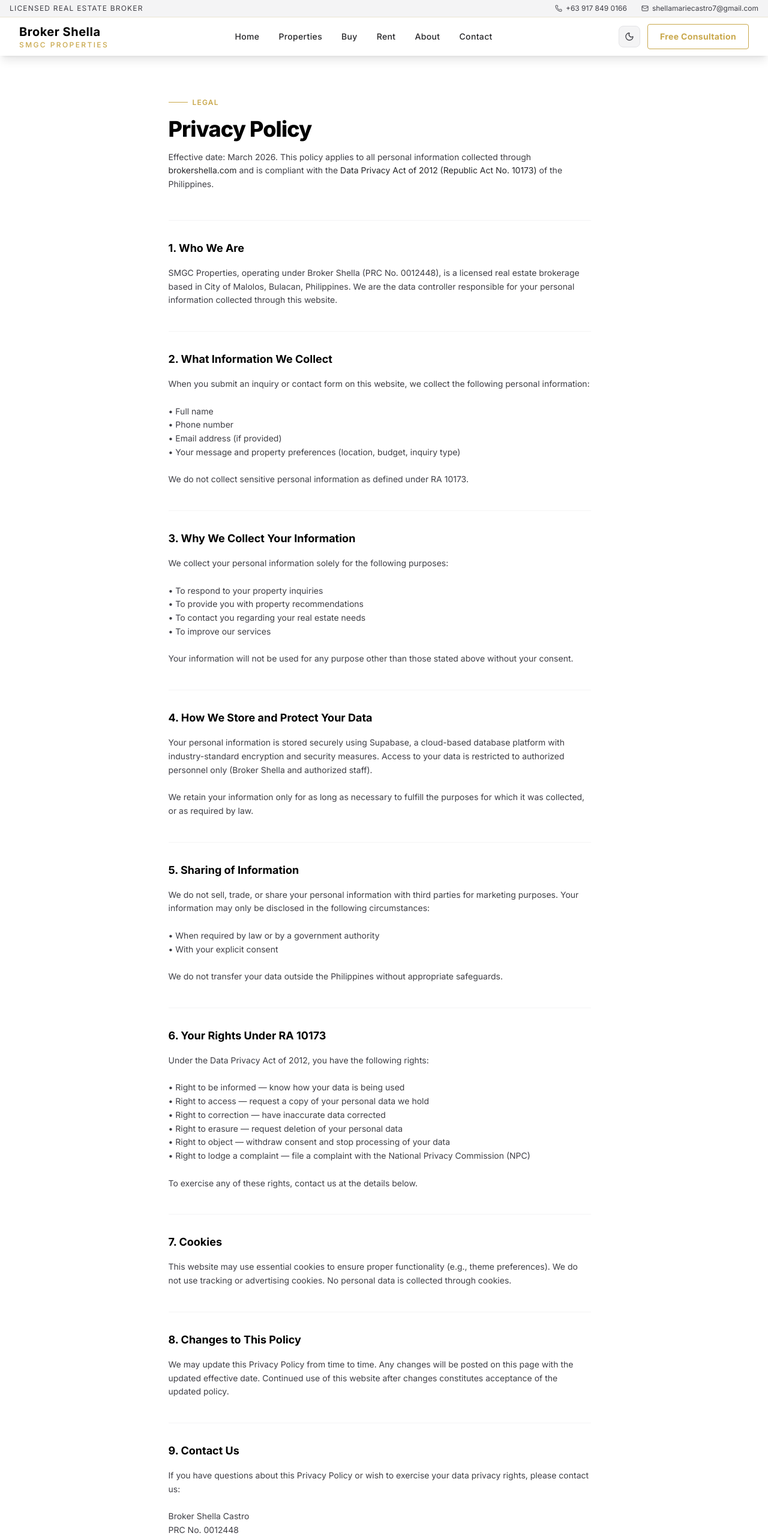
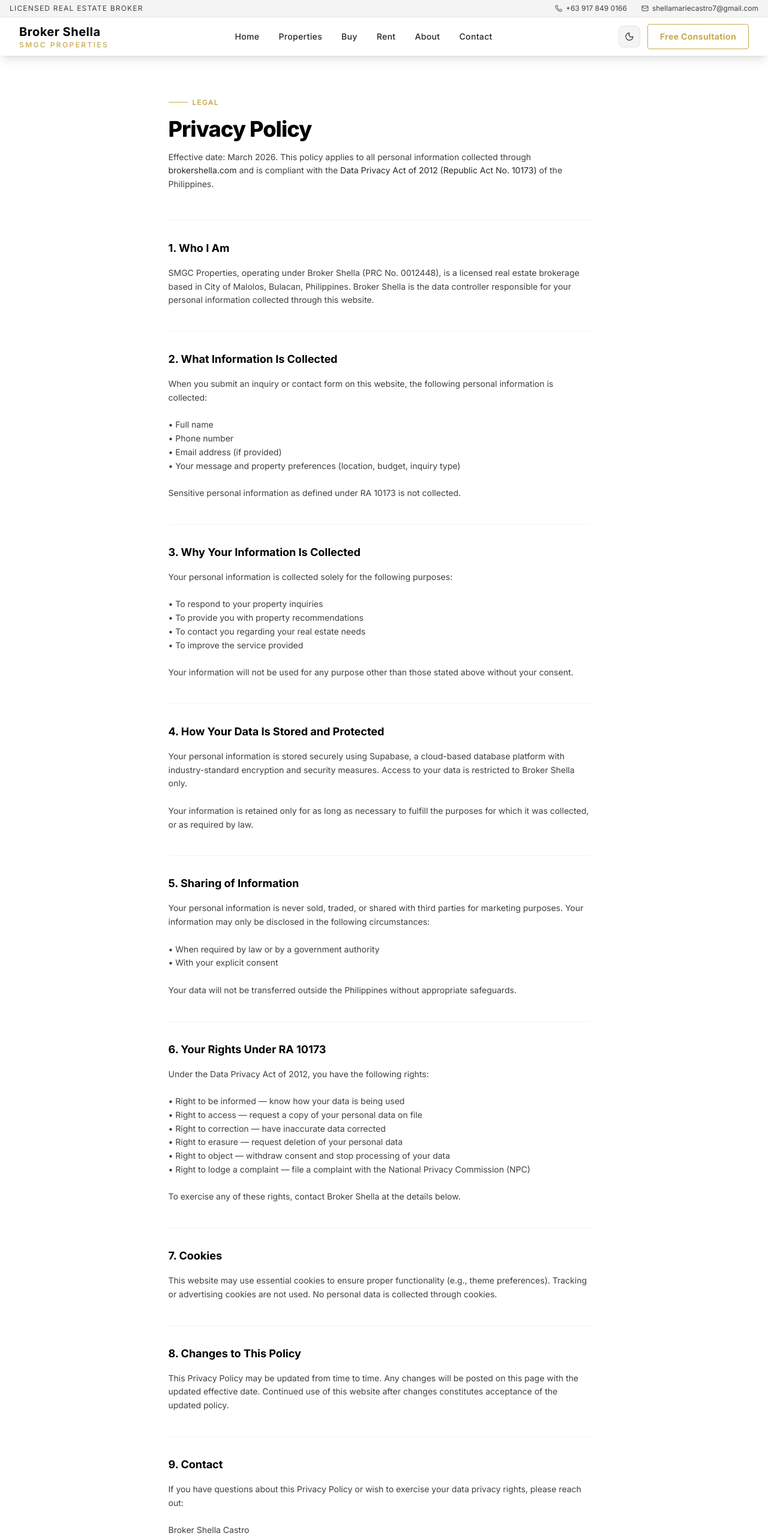
Before and after one commit to jamescastro-dev/smgc-properties, a Next.js app: page /privacy in a window 1280 px wide. Shown: the top 2566 px of the page at 60% size. Built offline with nearby package versions, Linux system fonts and the light colour scheme.

Commit message:
Replace we/us/our with Broker Shella throughout the site
Co-Authored-By: Claude Sonnet 4.6 <noreply@anthropic.com>

```diff
--- a/src/app/privacy/page.tsx
+++ b/src/app/privacy/page.tsx
@@ -10,70 +10,70 @@ export const metadata: Metadata = {
 
 const SECTIONS = [
   {
-    title: "1. Who We Are",
-    content: `SMGC Properties, operating under Broker Shella (${SITE_CONFIG.prcLicense}), is a licensed real estate brokerage based in ${SITE_CONFIG.address}. We are the data controller responsible for your personal information collected through this website.`,
+    title: "1. Who I Am",
+    content: `SMGC Properties, operating under Broker Shella (${SITE_CONFIG.prcLicense}), is a licensed real estate brokerage based in ${SITE_CONFIG.address}. Broker Shella is the data controller responsible for your personal information collected through this website.`,
   },
   {
-    title: "2. What Information We Collect",
-    content: `When you submit an inquiry or contact form on this website, we collect the following personal information:
+    title: "2. What Information Is Collected",
+    content: `When you submit an inquiry or contact form on this website, the following personal information is collected:
 
 • Full name
 • Phone number
 • Email address (if provided)
 • Your message and property preferences (location, budget, inquiry type)
 
-We do not collect sensitive personal information as defined under RA 10173.`,
+Sensitive personal information as defined under RA 10173 is not collected.`,
   },
   {
-    title: "3. Why We Collect Your Information",
-    content: `We collect your personal information solely for the following purposes:
+    title: "3. Why Your Information Is Collected",
+    content: `Your personal information is collected solely for the following purposes:
 
 • To respond to your property inquiries
 • To provide you with property recommendations
 • To contact you regarding your real estate needs
-• To improve our services
+• To improve the service provided
 
 Your information will not be used for any purpose other than those stated above without your consent.`,
   },
   {
-    title: "4. How We Store and Protect Your Data",
-    content: `Your personal information is stored securely using Supabase, a cloud-based database platform with industry-standard encryption and security measures. Access to your data is restricted to authorized personnel only (Broker Shella and authorized staff).
+    title: "4. How Your Data Is Stored and Protected",
+    content: `Your personal information is stored securely using Supabase, a cloud-based database platform with industry-standard encryption and security measures. Access to your data is restricted to Broker Shella only.
 
-We retain your information only for as long as necessary to fulfill the purposes for which it was collected, or as required by law.`,
+Your information is retained only for as long as necessary to fulfill the purposes for which it was collected, or as required by law.`,
   },
   {
     title: "5. Sharing of Information",
-    content: `We do not sell, trade, or share your personal information with third parties for marketing purposes. Your information may only be disclosed in the following circumstances:
+    content: `Your personal information is never sold, traded, or shared with third parties for marketing purposes. Your information may only be disclosed in the following circumstances:
 
 • When required by law or by a government authority
 • With your explicit consent
 
-We do not transfer your data outside the Philippines without appropriate safeguards.`,
+Your data will not be transferred outside the Philippines without appropriate safeguards.`,
   },
   {
     title: "6. Your Rights Under RA 10173",
     content: `Under the Data Privacy Act of 2012, you have the following rights:
 
 • Right to be informed — know how your data is being used
-• Right to access — request a copy of your personal data we hold
+• Right to access — request a copy of your personal data on file
 • Right to correction — have inaccurate data corrected
 • Right to erasure — request deletion of your personal data
 • Right to object — withdraw consent and stop processing of your data
 • Right to lodge a complaint — file a complaint with the National Privacy Commission (NPC)
 
-To exercise any of these rights, contact us at the details below.`,
+To exercise any of these rights, contact Broker Shella at the details below.`,
   },
   {
     title: "7. Cookies",
-    content: `This website may use essential cookies to ensure proper functionality (e.g., theme preferences). We do not use tracking or advertising cookies. No personal data is collected through cookies.`,
+    content: `This website may use essential cookies to ensure proper functionality (e.g., theme preferences). Tracking or advertising cookies are not used. No personal data is collected through cookies.`,
   },
   {
     title: "8. Changes to This Policy",
-    content: `We may update this Privacy Policy from time to time. Any changes will be posted on this page with the updated effective date. Continued use of this website after changes constitutes acceptance of the updated policy.`,
+    content: `This Privacy Policy may be updated from time to time. Any changes will be posted on this page with the updated effective date. Continued use of this website after changes constitutes acceptance of the updated policy.`,
   },
   {
-    title: "9. Contact Us",
-    content: `If you have questions about this Privacy Policy or wish to exercise your data privacy rights, please contact us:
+    title: "9. Contact",
+    content: `If you have questions about this Privacy Policy or wish to exercise your data privacy rights, please reach out:
 
 Broker Shella Castro
 ${SITE_CONFIG.prcLicense}
--- a/src/app/properties/[id]/PropertyDetailClient.tsx
+++ b/src/app/properties/[id]/PropertyDetailClient.tsx
@@ -484,7 +484,7 @@ export default function PropertyDetailClient({ property, similar }: Props) {
                       className="mt-0.5 w-4 h-4 accent-gold-500 shrink-0"
                     />
                     <span className="text-luxury-500 text-xs leading-relaxed">
-                      I agree to be contacted regarding this inquiry. See our{" "}
+                      I agree to be contacted regarding this inquiry. See the{" "}
                       <Link href="/privacy" className="text-gold-500 hover:text-gold-400 underline underline-offset-2">
                         Privacy Policy
                       </Link>
--- a/src/components/sections/ContactSection.tsx
+++ b/src/components/sections/ContactSection.tsx
@@ -106,7 +106,7 @@ export default function ContactSection() {
             Get Free Property Recommendations
           </h2>
           <p className="text-luxury-400 text-base max-w-xl mx-auto leading-relaxed mb-8">
-            Tell us what you're looking for and Broker Shella will find the best
+            Tell Broker Shella what you're looking for and she will find the best
             options for you in Bulacan and Metro Manila.
           </p>
 
@@ -271,7 +271,7 @@ export default function ContactSection() {
                     value={form.message}
                     onChange={handleChange}
                     rows={4}
-                    placeholder="Tell us what you're looking for…"
+                    placeholder="Tell Broker Shella what you're looking for…"
                     className="bg-luxury-800 border border-luxury-700 hover:border-gold-500/50 focus:border-gold-500 rounded-lg px-4 py-3 text-luxury-50 placeholder-luxury-500 text-sm outline-none transition-colors resize-none"
                   />
                 </div>
--- a/src/components/sections/WhyChooseUs.tsx
+++ b/src/components/sections/WhyChooseUs.tsx
@@ -30,19 +30,19 @@ const REASONS = [
     icon: HandshakeIcon,
     title: "End-to-End Assistance",
     description:
-      "From property search to contract signing and turnover, we guide you through every step of the process.",
+      "From property search to contract signing and turnover, Broker Shella guides you through every step of the process.",
   },
   {
     icon: Clock,
     title: "Fast & Reliable",
     description:
-      "Quick response times and no-nonsense communication. Your time is valuable and we respect that.",
+      "Quick response times and no-nonsense communication. Your time is valuable and she respects that.",
   },
   {
     icon: HeartHandshake,
     title: "Client-First Approach",
     description:
-      "We listen to your needs first. Our goal is not just a sale — it's finding the perfect home for your family.",
+      "Broker Shella listens to your needs first. The goal is not just a sale — it's finding the perfect home for your family.",
   },
 ];
 
@@ -56,7 +56,7 @@ export default function WhyChooseUs() {
           <div className="inline-flex items-center gap-2 mb-4">
             <span className="w-8 h-px bg-gold-500" />
             <span className="text-gold-500 text-xs tracking-widest uppercase font-semibold">
-              Why work with us
+              Why work with Broker Shella
             </span>
             <span className="w-8 h-px bg-gold-500" />
           </div>
```
Also changed, not shown: src/app/about/page.tsx (+6 -6 lines).
